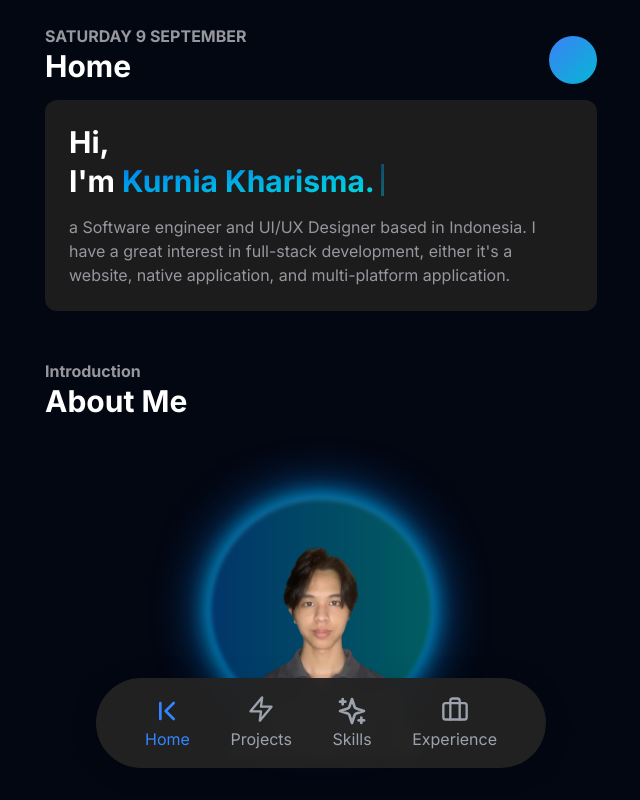
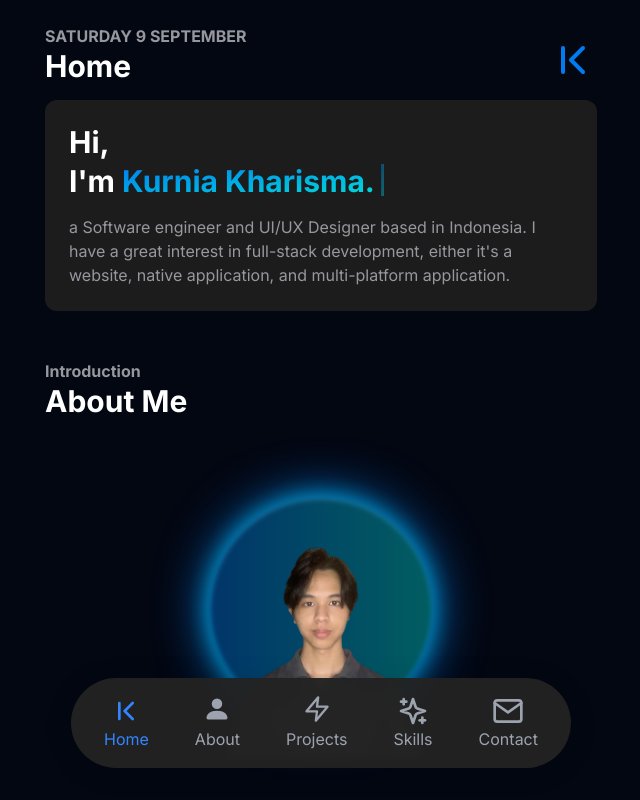
Before and after one commit to Kurniakun17/portfolio, a Next.js app: page / in a window 1280 px wide. Shown: the top 800 px of the page, without its empty margins (319-959 px from the left). Built offline with nearby package versions, Linux system fonts and the light colour scheme.

Commit message:
adding gap

```diff
--- a/app/page.tsx
+++ b/app/page.tsx
@@ -7,7 +7,7 @@ import AboutMe from '@/components/AboutMe';
 
 const Home = () => {
   return (
-    <div className="p-6 pb-[112px] sm:pb-40 flex flex-col gap-6 sm:gap-12">
+    <div className="p-6 pb-[112px] sm:pb-40 flex flex-col gap-8 sm:gap-12">
       <HeroSection />
       <AboutMe />
       <ProjectsSection />
--- a/components/AboutMe.tsx
+++ b/components/AboutMe.tsx
@@ -13,12 +13,13 @@ import {
   SiRedux,
 } from 'react-icons/si';
 
+
 import { FaReact, FaHtml5, FaCss3, FaJs } from 'react-icons/fa';
 import { TbBrandNextjs } from 'react-icons/tb';
 
 const AboutMe = () => {
   return (
-    <div className="flex gap-8 flex-col items-center">
+    <div id='about' className="flex gap-8 flex-col items-center">
       <div className="flex flex-col items-start justify-start w-full">
         <div className="text-[#97979e] font-bold">Introduction</div>
         <div className="font-bold text-3xl">About Me</div>
--- a/components/ContactSection.tsx
+++ b/components/ContactSection.tsx
@@ -1,10 +1,13 @@
-import React from 'react'
+import React from 'react';
 import { BsGithub, BsInstagram, BsLinkedin } from 'react-icons/bs';
 import { FiMail } from 'react-icons/fi';
 
 const ContactSection = () => {
   return (
-    <div className="p-6 bg-secondEle rounded-xl flex items-center flex-col gap-6 overflow-x-hidden">
+    <div
+      id="Contact"
+      className="p-6 bg-secondEle rounded-xl flex items-center flex-col gap-6 overflow-x-hidden"
+    >
       <div className="w-full">
         <div className="text-[#97979e] font-bold">
           {/* eslint-disable-next-line react/no-unescaped-entities*/}
@@ -37,6 +40,6 @@ const ContactSection = () => {
       </div>
     </div>
   );
-}
+};
 
-export default ContactSection
+export default ContactSection;
--- a/components/HeroSection.tsx
+++ b/components/HeroSection.tsx
@@ -1,4 +1,5 @@
 import React from 'react';
+import { ChevronFirst } from 'lucide-react';
 
 const HeroSection = () => {
   return (
@@ -8,14 +9,13 @@ const HeroSection = () => {
           <p className="text-[#97979e] font-bold">SATURDAY 9 SEPTEMBER</p>
           <h2 className="font-bold text-3xl">Home</h2>
         </div>
-        <div className="h-12 w-12 bg-gradient-to-br from-blue-500 to-cyan-500 rounded-[500px]"></div>
+        <ChevronFirst size={48} color="#007CF0" />
       </div>
       <div id="home" className="p-6 bg-secondEle rounded-xl">
         <div className="flex flex-col gap-4">
           <div>
             <h1 className="font-bold text-3xl">Hi,</h1>
             <div className="flex">
-              {/* <Test /> */}
               <h2 className="font-bold text-3xl items-center relative">
                 I&apos;m{' '}
                 <span className="relative bg-clip-text text-transparent bg-gradient-to-br from-[#007CF0] to-[#00DFD8]">
--- a/components/Navbar.tsx
+++ b/components/Navbar.tsx
@@ -1,11 +1,12 @@
 'use client';
-import { Zap, ChevronFirst, Briefcase, Sparkles } from 'lucide-react';
+import { Zap, ChevronFirst, Sparkles } from 'lucide-react';
 import React, { useState } from 'react';
-
+import { BsFillPersonFill } from 'react-icons/bs';
+import { FiMail } from 'react-icons/fi';
 const Navbar = () => {
   const [navigation, setNavigation] = useState('Home');
   return (
-    <div className="glass z-[100] sm:bottom-8 sm:w-[450px] sm:rounded-full sm:left-1/2 sm:-translate-x-1/2 p-4 px-12 flex justify-between gap-3 sm:gap-6 fixed bottom-0 w-full">
+    <div className="glass z-[100] sm:bottom-8 sm:w-[500px] sm:rounded-full sm:left-1/2 sm:-translate-x-1/2 p-4 px-8 flex justify-between gap-3 sm:gap-6 fixed bottom-0 w-full">
       <a
         onClick={() => {
           setNavigation('Home');
@@ -23,6 +24,27 @@ const Navbar = () => {
           }`}
         >
           Home
+        </p>
+      </a>
+
+      <a
+        onClick={() => {
+          setNavigation('about');
+        }}
+        href="#about"
+        className="flex flex-col justify-center items-center gap-1"
+      >
+        <BsFillPersonFill
+          className={`text-[28px] ${
+            navigation === 'about' ? 'text-[#3385ff]' : 'text-[#9ca3af]'
+          }`}
+        />
+        <p
+          className={`${
+            navigation === 'about' ? 'text-blueAccent' : 'text-gray-400'
+          }`}
+        >
+          About
         </p>
       </a>
 
@@ -68,21 +90,22 @@ const Navbar = () => {
 
       <a
         onClick={() => {
-          setNavigation('Experience');
+          setNavigation('Contact');
         }}
-        href="#experience"
-        className="flex flex-col justify-center items-center gap-1"
+        href="#Contact"
+        className="flex flex-col justify-center items-center "
       >
-        <Briefcase
-          size={28}
-          color={navigation === 'Experience' ? '#3385ff' : '#9ca3af'}
+        <FiMail
+          className={`${
+            navigation === 'Contact' ? 'text-[#3385ff]' : 'text-[#9ca3af]'
+          } text-[32px]`}
         />
         <p
           className={`${
-            navigation === 'Experience' ? 'text-blueAccent' : 'text-gray-400'
+            navigation === 'Contact' ? 'text-blueAccent' : 'text-gray-400'
           }`}
         >
-          Experience
+          Contact
         </p>
       </a>
     </div>
```
